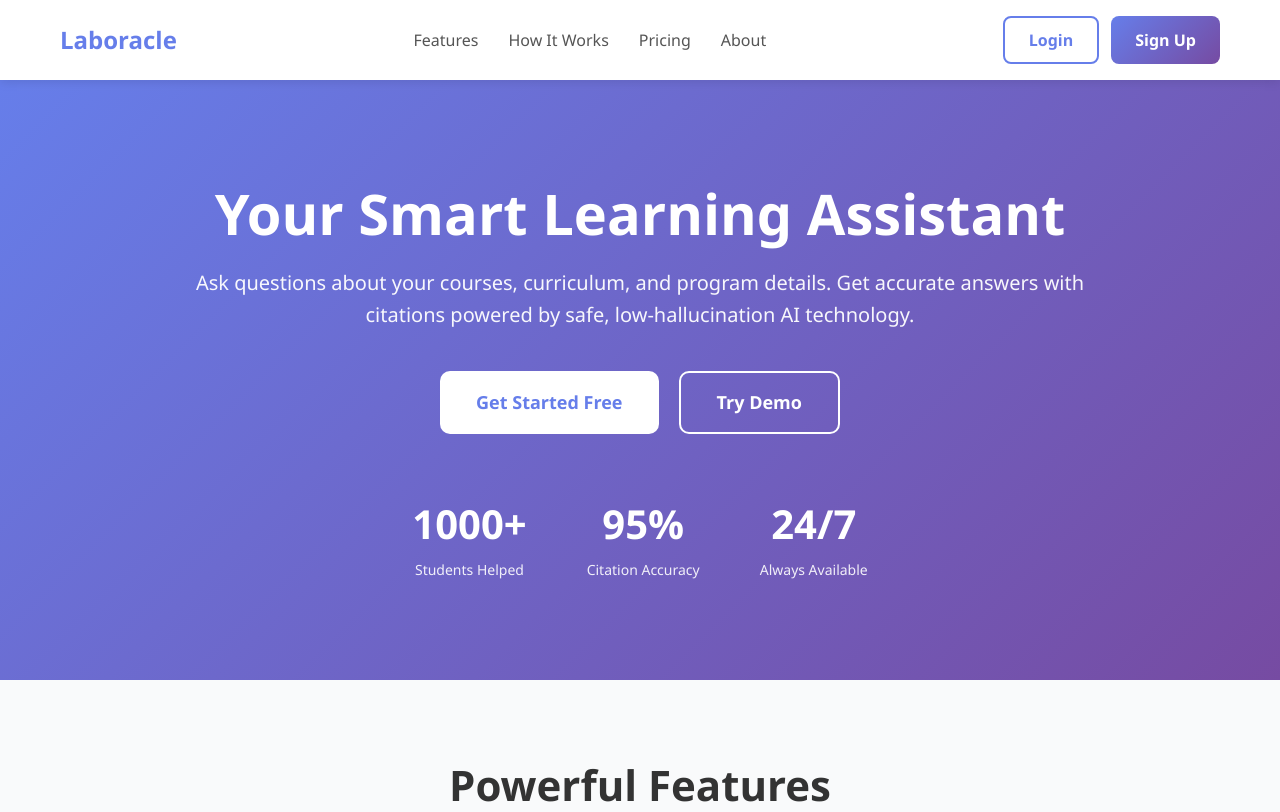
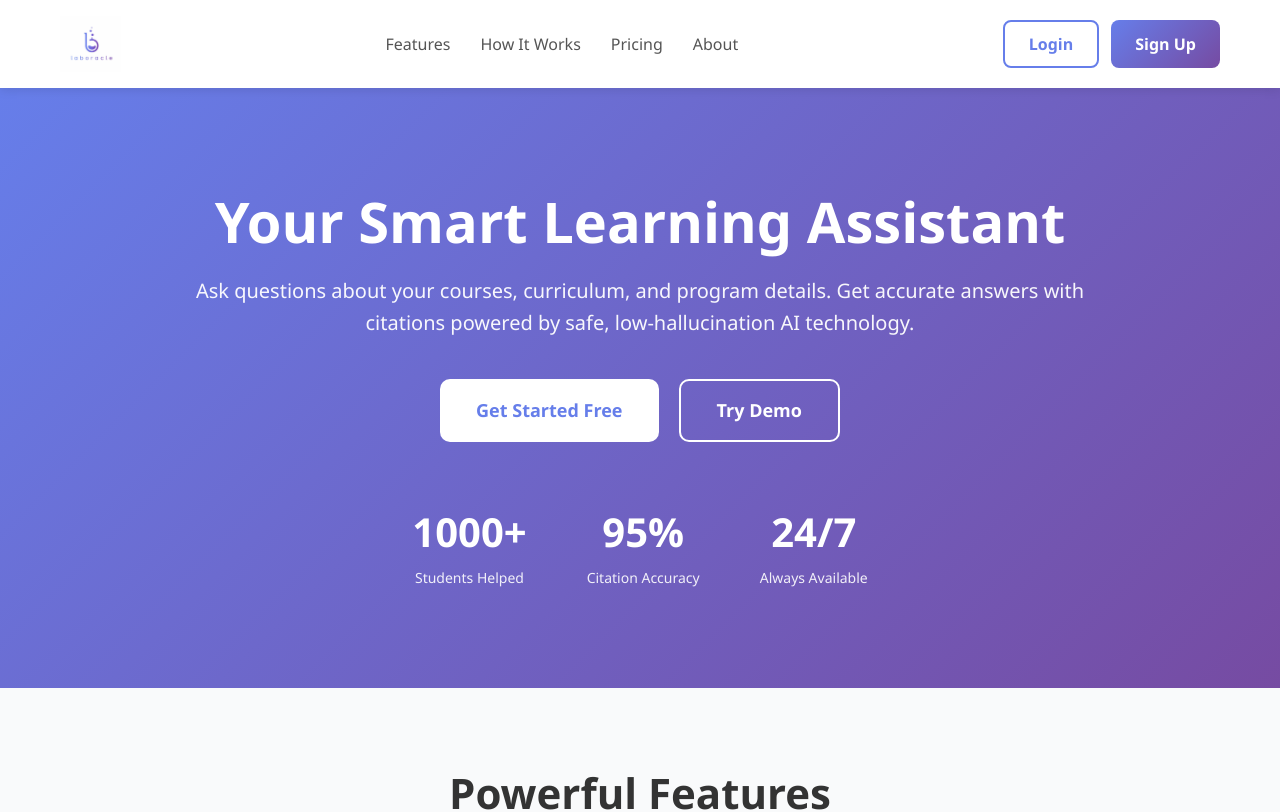
Before and after one commit to fk3q/FinalYearProject, a React (Vite) app: page / in a window 1280 px wide. Shown: the top 812 px of the page. Built offline with nearby package versions, Linux system fonts and the light colour scheme; no server answers.

Commit message:
Use Laboracle logo image across header/nav/sidebar/favicon

```diff
--- a/index.html
+++ b/index.html
@@ -2,7 +2,8 @@
 <html lang="en">
   <head>
     <meta charset="UTF-8" />
-    <link rel="icon" type="image/svg+xml" href="/vite.svg" />
+    <link rel="icon" type="image/png" href="/laboracle-logo.png" />
+    <link rel="apple-touch-icon" href="/laboracle-logo.png" />
     <meta name="viewport" content="width=device-width, initial-scale=1.0" />
     <title>Laboracle — Smart Learning Assistant by Flosendo</title>
     <meta name="description" content="Laboracle — a safe, low-hallucination Q&A assistant for K12 students. Get accurate answers about your course curriculum with citations. By Flosendo Limited." />
--- a/src/ChatPage.css
+++ b/src/ChatPage.css
@@ -26,29 +26,18 @@
 .cp-brand {
   display: flex;
   align-items: center;
+  justify-content: center;
   gap: 10px;
   cursor: pointer;
   margin-bottom: 8px;
 }
 
-.cp-brand-icon {
-  width: 36px;
-  height: 36px;
-  border-radius: 10px;
-  background: linear-gradient(135deg, #4facfe, #00f2fe);
-  display: flex;
-  align-items: center;
-  justify-content: center;
-  font-weight: 800;
-  font-size: 18px;
-  color: #fff;
-  flex-shrink: 0;
-}
-
-.cp-brand-name {
-  font-size: 15px;
-  font-weight: 700;
-  color: #fff;
+.cp-brand-logo {
+  height: 90px;
+  width: auto;
+  display: block;
+  object-fit: contain;
+  filter: brightness(1.15);
 }
 
 /* Nav */
--- a/src/ChatPage.jsx
+++ b/src/ChatPage.jsx
@@ -208,8 +208,7 @@ const ChatPage = () => {
     <div className="cp-page">
       <aside className="cp-sidebar">
         <div className="cp-brand" onClick={() => navigate("/")}>
-          <span className="cp-brand-icon">C</span>
-          <span className="cp-brand-name">Laboracle</span>
+          <img src="/laboracle-logo.png" alt="Laboracle" className="cp-brand-logo" />
         </div>
 
         <nav className="cp-nav">
--- a/src/DocumentUpload.jsx
+++ b/src/DocumentUpload.jsx
@@ -196,7 +196,7 @@ const DocumentUpload = () => {
       {/* Top Navigation */}
       <div className="top-nav">
         <div className="nav-left">
-          <span className="logo-text">Laboracle</span>
+          <img src="/laboracle-logo.png" alt="Laboracle" className="logo-img" />
           <span className="company-badge">by Flosendo</span>
         </div>
         <div className="nav-right">
--- a/src/MainPage.css
+++ b/src/MainPage.css
@@ -39,6 +39,13 @@
   font-weight: 700;
   color: #667eea;
   cursor: pointer;
+}
+
+.logo-img {
+  height: 56px;
+  width: auto;
+  display: block;
+  object-fit: contain;
 }
 
 
--- a/src/MainPage.jsx
+++ b/src/MainPage.jsx
@@ -98,8 +98,8 @@ const MainPage = () => {
       {/* Header */}
       <header className="header">
         <div className="header-content">
-          <div className="logo">
-            <span className="logo-text">Laboracle</span>
+          <div className="logo" onClick={() => navigate('/')}>
+            <img src="/laboracle-logo.png" alt="Laboracle" className="logo-img" />
           </div>
           <nav className="nav-links">
             <a href="#features">Features</a>
```
Also changed, not shown: src/DocumentUpload.css (+7 -0 lines), public/laboracle-logo.png (added).
